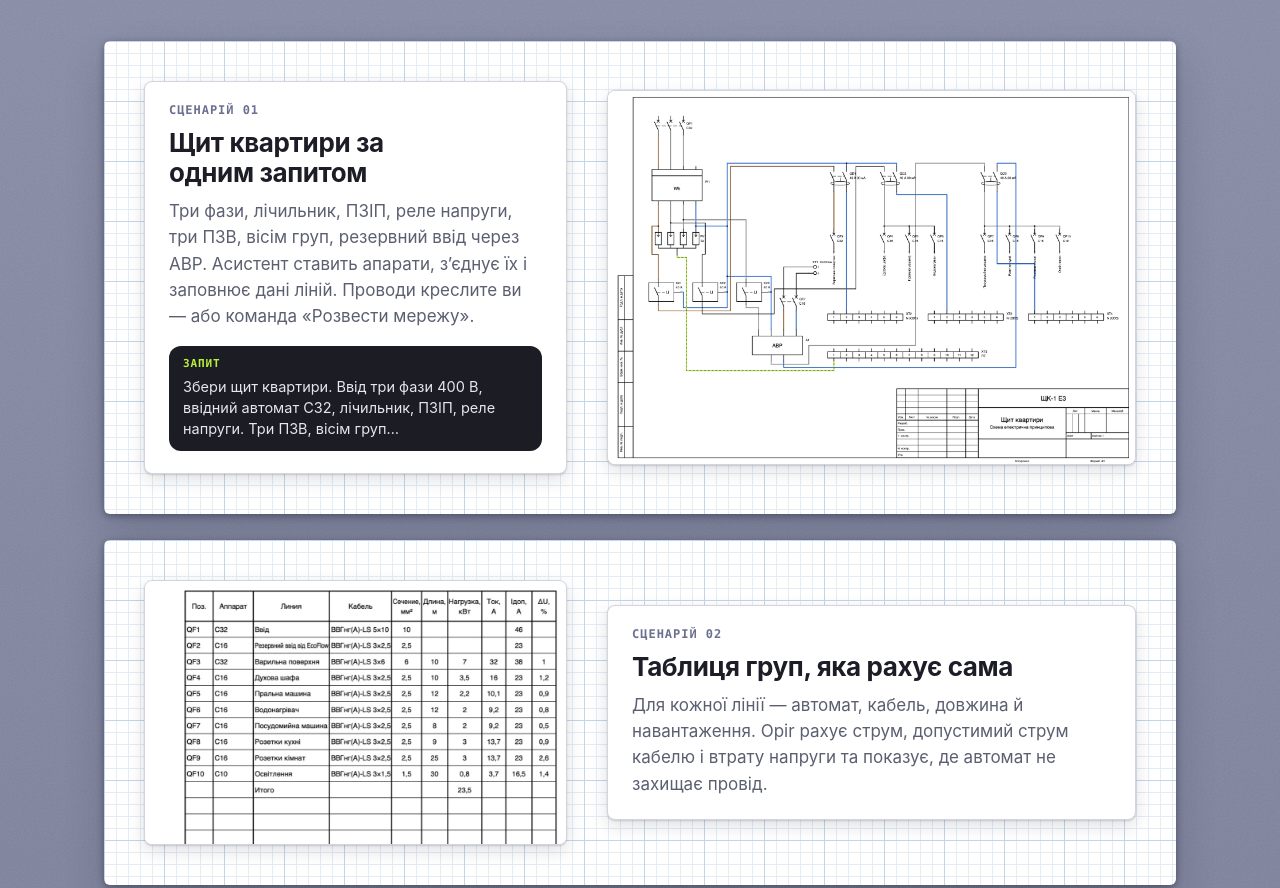
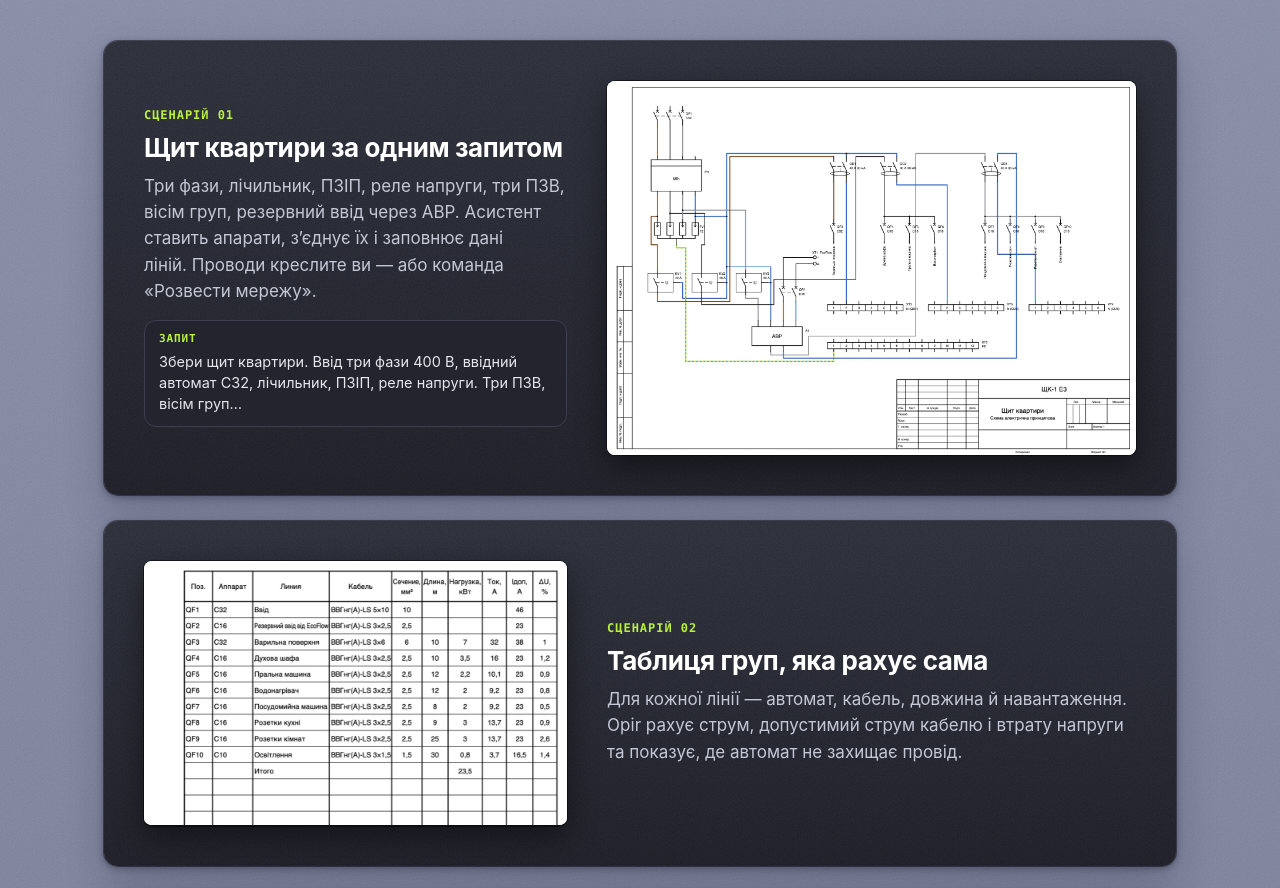
Before and after one commit to alexeylg2/opir-site, a plain HTML site: page index.html in a window 1280 px wide. Shown: the part 2463-3351 px from the top of the page. Drawn offline with Linux system fonts and the light colour scheme.

Commit message:
Scenarios: dark grained cards

```diff
--- a/assets/site.css
+++ b/assets/site.css
@@ -142,28 +142,26 @@ section.paper { padding: 92px 0; }
 .desk .caps { color: #D5D8E8; }
 .sheet {
   display: grid; grid-template-columns: 1fr 1.25fr; gap: 40px; align-items: center;
-  padding: 40px; margin-bottom: 26px; border-radius: 6px;
-  background-color: #fff;
-  background-image:
-    linear-gradient(var(--grid-major) 1px, transparent 1px), linear-gradient(90deg, var(--grid-major) 1px, transparent 1px),
-    linear-gradient(var(--grid-minor) 1px, transparent 1px), linear-gradient(90deg, var(--grid-minor) 1px, transparent 1px);
-  background-size: 60px 60px, 60px 60px, 12px 12px, 12px 12px;
-  box-shadow: 0 2px 7px rgba(18,20,41,0.4), 0 18px 40px rgba(18,20,41,0.18);
+  padding: 40px; margin-bottom: 26px; border-radius: 14px;
+  /* Dark, grained graphite, the app's own header: a white sheet of a drawing stands out on it by itself. */
+  color: var(--on-graphite);
+  background: var(--grain), linear-gradient(var(--graphite-top), var(--graphite));
+  background-blend-mode: soft-light, normal;
+  box-shadow: 0 0 0 1px rgba(12,13,20,0.5), 0 2px 7px rgba(18,20,41,0.4), 0 18px 40px rgba(18,20,41,0.22);
 }
 .sheet:nth-of-type(even) .words { order: 2; }
-/* What lies on the squared paper is lifted off it by a light shadow, or the text and the pictures run into the grid. */
-.sheet .words, .shot { box-shadow: 0 1px 2px rgba(18,20,41,0.16), 0 6px 18px rgba(18,20,41,0.13); }
-.sheet .words { background: #fff; padding: 22px 24px; border-radius: 8px; border: 1px solid var(--edge-strong); }
-.sheet .no { font: 600 12px/1 var(--mono); letter-spacing: 0.08em; color: var(--caps); }
-.sheet h3 { font-size: 26px; line-height: 1.15; font-weight: 700; margin: 12px 0 10px; }
-.sheet p { color: var(--subtitle); }
+.sheet .no { font: 600 12px/1 var(--mono); letter-spacing: 0.08em; color: var(--phosphor); }
+.sheet h3 { font-size: 26px; line-height: 1.15; font-weight: 700; margin: 12px 0 10px; color: #fff; }
+.sheet p { color: #C4C7D4; }
 .sheet .ask {
   margin-top: 16px; padding: 12px 14px; border-radius: 12px; font-size: 14.5px; line-height: 1.45;
-  background: var(--graphite); color: var(--on-graphite);
+  background: var(--sunken); border: 1px solid var(--rule); color: var(--on-graphite);
 }
 .sheet .ask b { display: block; font: 600 11px/1 var(--mono); letter-spacing: 0.08em; text-transform: uppercase; color: var(--phosphor); margin-bottom: 7px; }
-.shot { border: 1px solid var(--edge-strong); border-radius: 8px; overflow: hidden; background: #fff; }
+.shot { border-radius: 8px; overflow: hidden; background: #fff; box-shadow: 0 0 0 1px rgba(0,0,0,0.5), 0 10px 30px rgba(0,0,0,0.45); }
 .shot img { width: 100%; height: auto; }
+/* A shot of a whole window: cut inside the window's own round corners, as on the main one. */
+.shot:not(.fit):not(.top):not(.todo) { border-radius: 2% / 3.2%; }
 .shot.top img { aspect-ratio: 16 / 10; object-fit: cover; object-position: 50% 0; }
 .shot.fit img { aspect-ratio: 1800 / 1272; object-fit: contain; }
 .shot.todo {
--- a/index.html
+++ b/index.html
@@ -5,7 +5,7 @@
 <meta name="viewport" content="width=device-width, initial-scale=1">
 <title>Opir — принципові схеми за ЄСКД для macOS</title>
 <meta name="description" content="Opir — редактор принципових електричних схем для macOS: креслення за ЄСКД, асистент, що збирає схему за описом, електрощити з таблицею груп.">
-<link rel="stylesheet" href="assets/site.css?v=1120c">
+<link rel="stylesheet" href="assets/site.css?v=1120d">
 </head>
 <body>
 
```
Also changed, not shown: 404.html (+1 -1 lines), changelog/index.html (+1 -1 lines), mcp/index.html (+1 -1 lines), privacy/index.html (+1 -1 lines).
